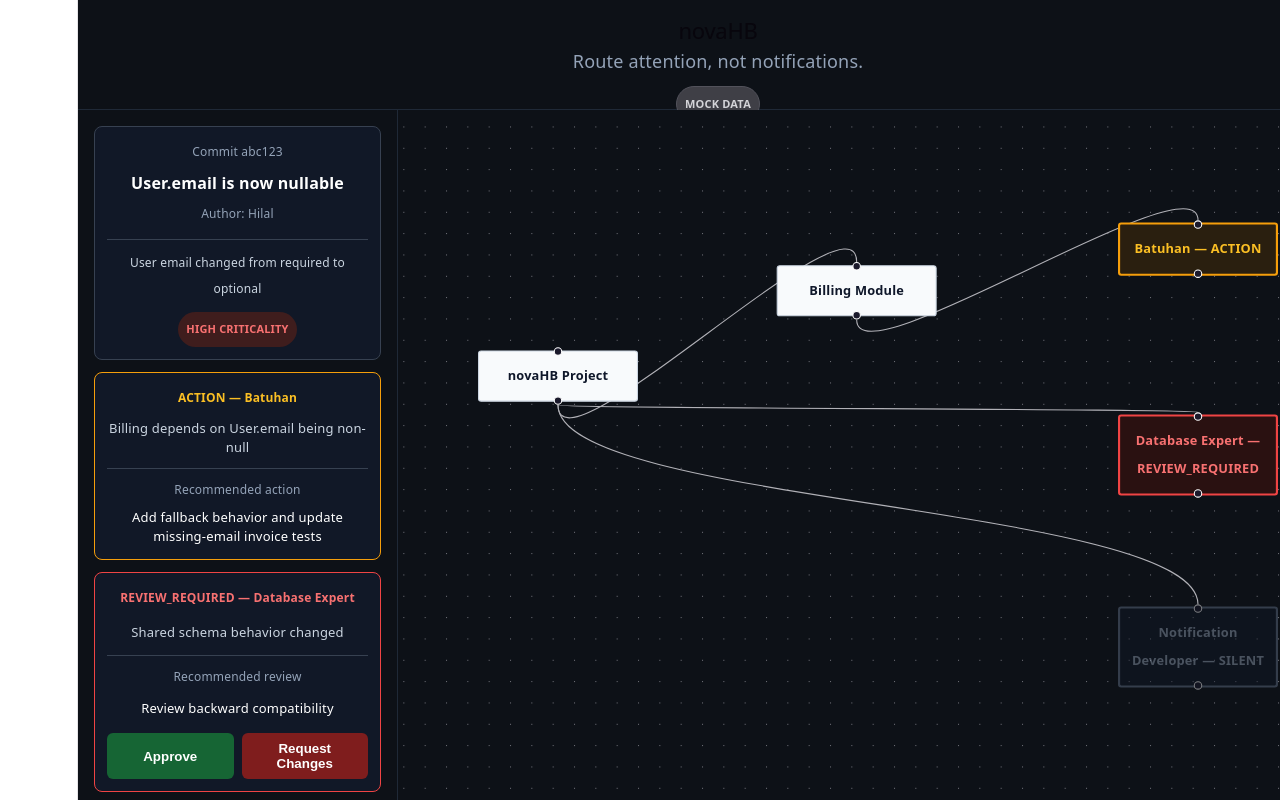
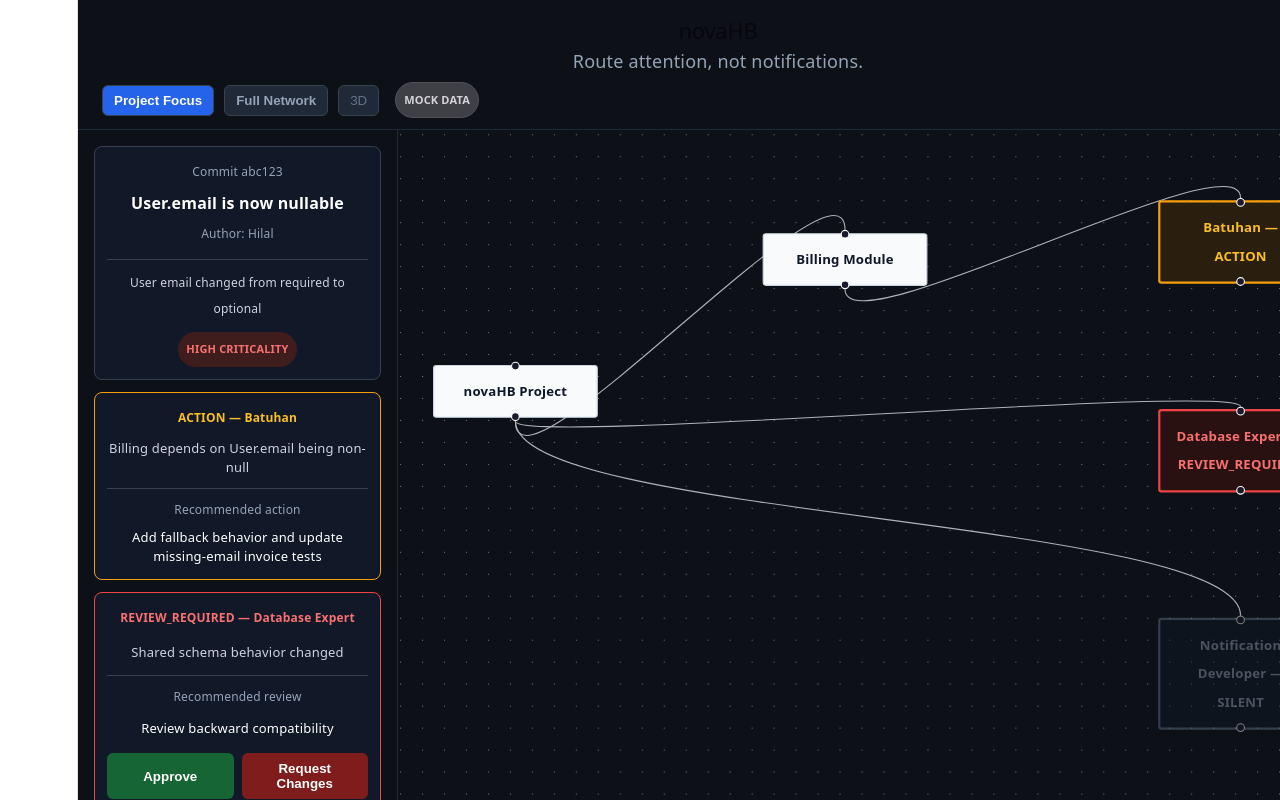
Before and after one commit to 1Hilal7/novahb-ibm-bob-hackathon, a React app in the folder frontend/: page / in a window 1280 px wide. Shown: the top 800 px of the page. Built offline with nearby package versions, Linux system fonts and the light colour scheme; no server answers; the HTML template or start-up script is replaced by a standard one.

Commit message:
feat: improve project focus layout

```diff
--- a/frontend/src/App.jsx
+++ b/frontend/src/App.jsx
@@ -13,6 +13,8 @@ function getDecisionStyle(decision) {
       background: '#2a1f0f',
       color: '#fbbf24',
       fontWeight: '600',
+      padding: '10px 14px',
+      minWidth: '150px',
     }
   }
 
@@ -22,6 +24,8 @@ function getDecisionStyle(decision) {
       background: '#2a1111',
       color: '#f87171',
       fontWeight: '600',
+      padding: '10px 14px',
+      minWidth: '150px',
     }
   }
 
@@ -32,6 +36,8 @@ function getDecisionStyle(decision) {
       color: '#94a3b8',
       fontWeight: '600',
       opacity: 0.45,
+      padding: '10px 14px',
+      minWidth: '150px',
     }
   }
 
@@ -85,7 +91,8 @@ function App() {
     async function loadImpactReport() {
       try {
         const data = await fetchLatestImpact()
-       setDataSource('live')
+        setImpactReport(data)
+        setDataSource('live')
         console.log('Using backend impact report')
       } catch (error) {
         console.warn('Backend unavailable, using mock impact report')
@@ -98,13 +105,15 @@ function App() {
   const projectNodes = [
     {
       id: 'project',
-      position: { x: 80, y: 180 },
+      position: { x: 60, y: 220 },
       data: { label: 'novaHB Project' },
       style: {
         background: '#f8fafc',
         color: '#0f172a',
         border: '1px solid #cbd5e1',
         fontWeight: '600',
+        padding: '10px 16px',
+        minWidth: '140px',
       },
     },
     {
@@ -116,11 +125,13 @@ function App() {
         color: '#0f172a',
         border: '1px solid #cbd5e1',
         fontWeight: '600',
+        padding: '10px 16px',
+        minWidth: '140px',
       },
     },
     {
       id: 'batuhan',
-      position: { x: 680, y: 60 },
+      position: { x: 720, y: 70 },
       data: {
         label: `Batuhan — ${impactReport.routing[0].decision}`,
       },
@@ -128,7 +139,7 @@ function App() {
     },
     {
       id: 'db-expert',
-      position: { x: 680, y: 240 },
+      position: { x: 720, y: 260 },
       data: {
         label:
           reviewDecision === 'approved'
@@ -144,6 +155,8 @@ function App() {
               background: '#052e16',
               color: '#86efac',
               fontWeight: '600',
+              padding: '10px 14px',
+              minWidth: '150px',
             }
           : reviewDecision === 'changes_requested'
             ? {
@@ -151,12 +164,14 @@ function App() {
                 background: '#450a0a',
                 color: '#fca5a5',
                 fontWeight: '600',
+                padding: '10px 14px',
+                minWidth: '150px',
               }
             : getDecisionStyle(impactReport.routing[1].decision),
     },
     {
       id: 'notification-dev',
-      position: { x: 680, y: 420 },
+      position: { x: 720, y: 450 },
       data: {
         label: `Notification Developer — ${impactReport.routing[2].decision}`,
       },
@@ -168,24 +183,28 @@ function App() {
     ...projectNodes,
     {
       id: 'auth',
-      position: { x: 360, y: 300 },
+      position: { x: 360, y: 350 },
       data: { label: 'Auth Module' },
       style: {
         background: '#f8fafc',
         color: '#0f172a',
         border: '1px solid #cbd5e1',
         fontWeight: '600',
+        padding: '10px 16px',
+        minWidth: '140px',
       },
     },
     {
       id: 'hilal',
-      position: { x: 680, y: 330 },
+      position: { x: 720, y: 620 },
       data: { label: 'Hilal — Auth / Frontend' },
       style: {
         background: '#0f172a',
         color: '#93c5fd',
-        border: '1px solid #3b82f6',
+        border: '2px solid #3b82f6',
         fontWeight: '600',
+        padding: '10px 14px',
+        minWidth: '150px',
       },
     },
   ]
@@ -200,55 +219,34 @@ function App() {
         overflow: 'hidden',
       }}
     >
-      {/* HEADER */}
       <header
         style={{
-          height: '110px',
+          height: '130px',
           padding: '18px 24px',
           boxSizing: 'border-box',
           borderBottom: '1px solid #1f2937',
           background: '#0d1117',
         }}
       >
-        <h2
-          style={{
-            margin: 0,
-            fontSize: '22px',
-          }}
-        >
+        <h2 style={{ margin: 0, fontSize: '22px' }}>
           novaHB
         </h2>
 
         <p
           style={{
-            margin: '4px 0 12px',
+            margin: '4px 0 8px',
             color: '#94a3b8',
           }}
         >
           Route attention, not notifications.
         </p>
-        <div
-  style={{
-    display: 'inline-block',
-    marginBottom: '10px',
-    padding: '4px 8px',
-    borderRadius: '999px',
-    fontSize: '11px',
-    fontWeight: '700',
-    background: dataSource === 'live' ? '#052e16' : '#3f3f46',
-    color: dataSource === 'live' ? '#86efac' : '#d4d4d8',
-    border: dataSource === 'live'
-      ? '1px solid #166534'
-      : '1px solid #52525b',
-  }}
->
-  {dataSource === 'live' ? 'LIVE API' : 'MOCK DATA'}
-</div>
 
         <div
           style={{
             display: 'flex',
-            gap: '8px',
+            alignItems: 'center',
+            gap: '10px',
+            flexWrap: 'wrap',
           }}
         >
           <button
@@ -296,17 +294,35 @@ function App() {
           >
             3D
           </button>
+
+          <div
+            style={{
+              marginLeft: '6px',
+              padding: '4px 8px',
+              borderRadius: '999px',
+              fontSize: '11px',
+              fontWeight: '700',
+              background:
+                dataSource === 'live' ? '#052e16' : '#3f3f46',
+              color:
+                dataSource === 'live' ? '#86efac' : '#d4d4d8',
+              border:
+                dataSource === 'live'
+                  ? '1px solid #166534'
+                  : '1px solid #52525b',
+            }}
+          >
+            {dataSource === 'live' ? 'LIVE API' : 'MOCK DATA'}
+          </div>
         </div>
       </header>
 
-      {/* BODY */}
       <div
         style={{
-          height: 'calc(100vh - 110px)',
+          height: 'calc(100vh - 130px)',
           display: 'flex',
         }}
       >
-        {/* SIDEBAR */}
         <aside
           style={{
             width: '320px',
@@ -321,7 +337,6 @@ function App() {
             background: '#0d1117',
           }}
         >
-          {/* COMMIT */}
           <section
             style={{
               width: '100%',
@@ -332,12 +347,7 @@ function App() {
               padding: '12px',
             }}
           >
-            <div
-              style={{
-                fontSize: '12px',
-                color: '#94a3b8',
-              }}
-            >
+            <div style={{ fontSize: '12px', color: '#94a3b8' }}>
               Commit {impactReport.commit.id}
             </div>
 
@@ -390,7 +400,6 @@ function App() {
             </div>
           </section>
 
-          {/* ACTION */}
           <section
             style={{
               width: '100%',
@@ -445,7 +454,6 @@ function App() {
             </div>
           </section>
 
-          {/* REVIEW */}
           <section
             style={{
               width: '100%',
@@ -574,7 +582,6 @@ function App() {
             )}
           </section>
 
-          {/* SILENT */}
           <section
             style={{
               width: '100%',
@@ -620,7 +627,6 @@ function App() {
           </section>
         </aside>
 
-        {/* GRAPH */}
         <main
           style={{
             flex: 1,
@@ -642,7 +648,7 @@ function App() {
             }
             fitView
             fitViewOptions={{
-              padding: 0.2,
+              padding: 0.08,
             }}
           >
             <Background />
```
